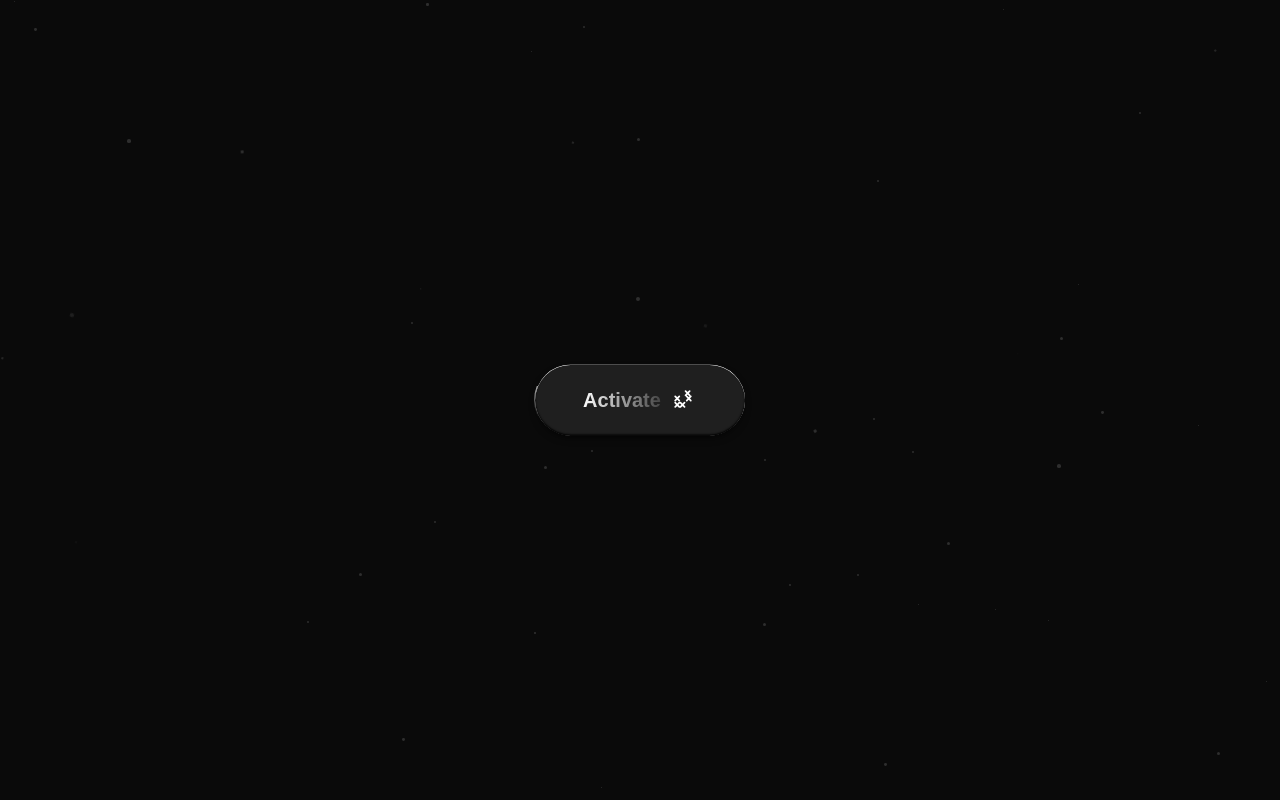
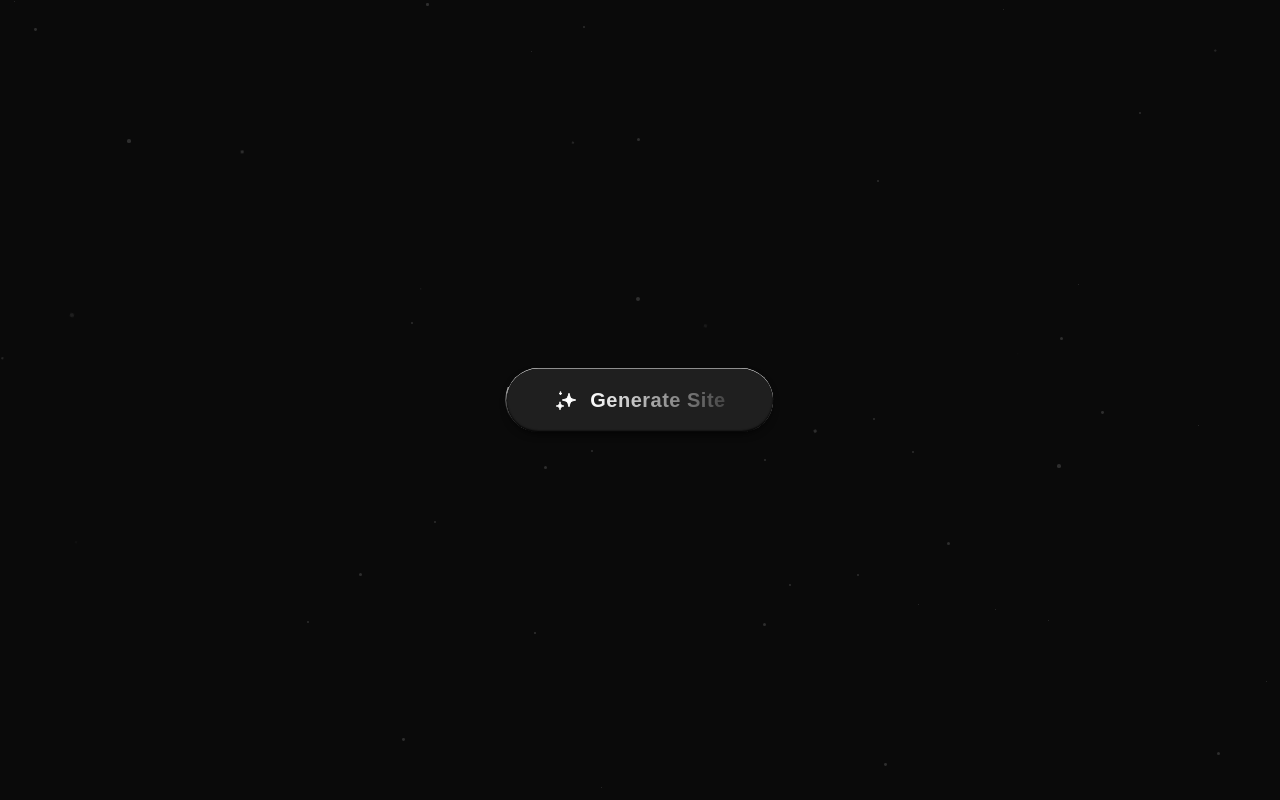
Before and after one commit to JumpedMocha3/youssef, a plain HTML site: page index.html in a window 1280 px wide. Drawn offline with Linux system fonts and the light colour scheme.

Commit message:
Update index.html

```diff
--- a/index.html
+++ b/index.html
@@ -3,7 +3,7 @@
 <head>
     <meta charset="UTF-8">
     <meta name="viewport" content="width=device-width, initial-scale=1.0">
-    <title>Premium Interaction</title>
+    <title>Premium Generator</title>
     <link rel="preconnect" href="https://fonts.googleapis.com">
     <link rel="preconnect" href="https://fonts.gstatic.com" crossorigin>
     <link href="https://fonts.googleapis.com/css2?family=Inter:wght@400;600;900&display=swap" rel="stylesheet">
@@ -31,7 +31,7 @@
             z-index: 10;
         }
 
-        /* Your Uiverse.io button styles */
+        /* Your Uiverse.io button styles - enhanced */
         .button {
             --black-700: hsla(0 0% 12% / 1);
             --border_radius: 9999px;
@@ -41,7 +41,8 @@
             position: relative;
             display: flex;
             align-items: center;
-            gap: 0.5rem;
+            justify-content: center;
+            gap: 0.75rem;
             transform-origin: center;
             padding: 1.25rem 3rem;
             background-color: transparent;
@@ -49,6 +50,7 @@
             border-radius: var(--border_radius);
             transform: scale(calc(1 + (var(--active, 0) * 0.1)));
             transition: transform var(--transtion);
+            margin: 0 auto;
         }
 
         .button::before {
@@ -94,6 +96,7 @@
         .button:is(:hover, :focus-visible) {
             --active: 1;
         }
+
         .button:active {
             transform: scale(1);
         }
@@ -136,7 +139,9 @@
         .button .sparkle {
             position: relative;
             z-index: 10;
-            width: 1.75rem;
+            width: 1.5rem;
+            height: 1.5rem;
+            transition: transform 0.3s ease;
         }
 
         .button .sparkle .path {
@@ -144,6 +149,11 @@
             stroke: currentColor;
             transform-origin: center;
             color: hsl(0, 0%, 100%);
+            transition: all 0.3s ease;
+        }
+
+        .button:is(:hover, :focus) .sparkle {
+            transform: scale(1.1);
         }
 
         .button:is(:hover, :focus) .sparkle .path {
@@ -190,6 +200,7 @@
             font-size: 1.25rem;
             font-weight: 600;
             color: transparent;
+            letter-spacing: 0.5px;
         }
 
         /* Fullscreen text display */
@@ -249,18 +260,19 @@
     <div class="particles" id="particles"></div>
 
     <div class="container">
+        <!-- Your exact button HTML -->
         <button class="button" id="actionButton">
-            <span class="dots_border"></span>
-            <span class="text_button">Activate</span>
-            <span class="sparkle">
-                <svg viewBox="0 0 24 24" fill="none" xmlns="http://www.w3.org/2000/svg">
-                    <path class="path" d="M14.1875 8.8125L15.9375 7.0625M15.9375 7.0625L17.6875 5.3125M15.9375 7.0625L14.1875 5.3125M15.9375 7.0625L17.6875 8.8125M8.8125 9.8125L7.0625 11.5625M7.0625 11.5625L5.3125 13.3125M7.0625 11.5625L8.8125 13.3125M7.0625 11.5625L5.3125 9.8125M18.6875 13.3125L16.9375 11.5625M16.9375 11.5625L15.1875 9.8125M16.9375 11.5625L18.6875 9.8125M16.9375 11.5625L15.1875 13.3125M5.3125 18.6875L7.0625 16.9375M7.0625 16.9375L8.8125 15.1875M7.0625 16.9375L5.3125 15.1875M7.0625 16.9375L8.8125 18.6875M13.3125 18.6875L11.5625 16.9375M11.5625 16.9375L9.8125 15.1875M11.5625 16.9375L13.3125 15.1875M11.5625 16.9375L9.8125 18.6875" stroke-width="1.5" stroke-linecap="round" stroke-linejoin="round"></path>
-                </svg>
-            </span>
+            <div class="dots_border"></div>
+            <svg xmlns="http://www.w3.org/2000/svg" fill="none" viewBox="0 0 24 24" class="sparkle">
+                <path class="path" stroke-linejoin="round" stroke-linecap="round" stroke="black" fill="black" d="M14.187 8.096L15 5.25L15.813 8.096C16.0231 8.83114 16.4171 9.50062 16.9577 10.0413C17.4984 10.5819 18.1679 10.9759 18.903 11.186L21.75 12L18.904 12.813C18.1689 13.0231 17.4994 13.4171 16.9587 13.9577C16.4181 14.4984 16.0241 15.1679 15.814 15.903L15 18.75L14.187 15.904C13.9769 15.1689 13.5829 14.4994 13.0423 13.9587C12.5016 13.4181 11.8321 13.0241 11.097 12.814L8.25 12L11.096 11.187C11.8311 10.9769 12.5006 10.5829 13.0413 10.0423C13.5819 9.50162 13.9759 8.83214 14.186 8.097L14.187 8.096Z"></path>
+                <path class="path" stroke-linejoin="round" stroke-linecap="round" stroke="black" fill="black" d="M6 14.25L5.741 15.285C5.59267 15.8785 5.28579 16.4206 4.85319 16.8532C4.42059 17.2858 3.87853 17.5927 3.285 17.741L2.25 18L3.285 18.259C3.87853 18.4073 4.42059 18.7142 4.85319 19.1468C5.28579 19.5794 5.59267 20.1215 5.741 20.715L6 21.75L6.259 20.715C6.40725 20.1216 6.71398 19.5796 7.14639 19.147C7.5788 18.7144 8.12065 18.4075 8.714 18.259L9.75 18L8.714 17.741C8.12065 17.5925 7.5788 17.2856 7.14639 16.853C6.71398 16.4204 6.40725 15.8784 6.259 15.285L6 14.25Z"></path>
+                <path class="path" stroke-linejoin="round" stroke-linecap="round" stroke="black" fill="black" d="M6.5 4L6.303 4.5915C6.24777 4.75718 6.15472 4.90774 6.03123 5.03123C5.90774 5.15472 5.75718 5.24777 5.5915 5.303L5 5.5L5.5915 5.697C5.75718 5.75223 5.90774 5.84528 6.03123 5.96877C6.15472 6.09226 6.24777 6.24282 6.303 6.4085L6.5 7L6.697 6.4085C6.75223 6.24282 6.84528 6.09226 6.96877 5.96877C7.09226 5.84528 7.24282 5.75223 7.4085 5.697L8 5.5L7.4085 5.303C7.24282 5.24777 7.09226 5.15472 6.96877 5.03123C6.84528 4.90774 6.75223 4.75718 6.697 4.5915L6.5 4Z"></path>
+            </svg>
+            <span class="text_button">Generate Site</span>
         </button>
     </div>
 
-    <div id="fullscreenText">Effect</div>
+    <div id="fullscreenText">Success</div>
 
     <script>
         const button = document.getElementById('actionButton');
@@ -286,7 +298,7 @@
 
             // Show fullscreen text
             fullscreenText.classList.add('active');
-            fullscreenText.textContent = "كس امك يا كلب"
+            fullscreenText.textContent = "كس امك يا كلب"; // Change text here
 
             // Optional: Add a subtle background effect
             document.body.style.background = "linear-gradient(135deg, #000000, #1a1a2e)";
```
